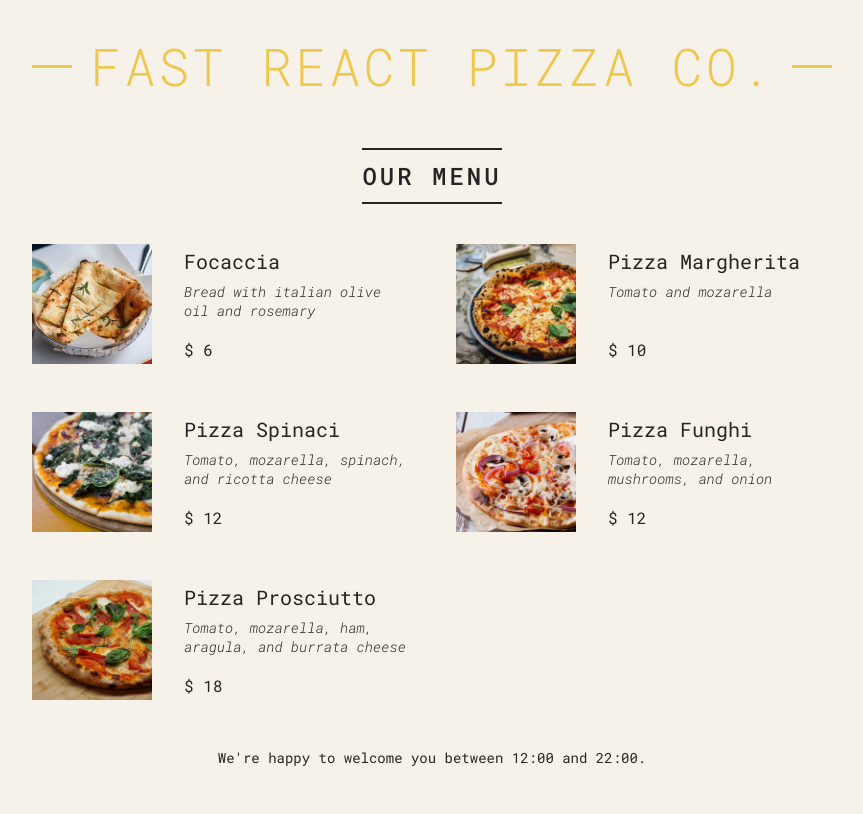
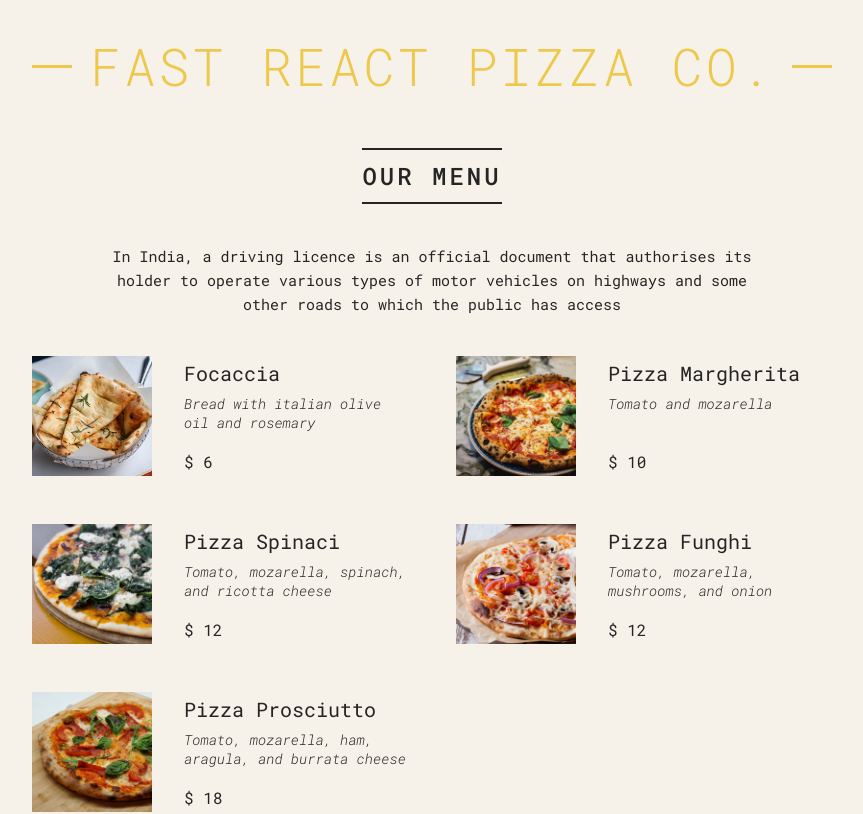
Before and after one commit to Ritesh-Tiwari/React-classes, a React (Create React App) app in the folder pizza-menu/: page / in a window 1280 px wide. Shown: the top 814 px of the page, without its empty margins (208-1071 px from the left). Built offline with nearby package versions, Linux system fonts and the light colour scheme.

Commit message:
learn about ract fragments.

```diff
--- a/pizza-menu/src/App.js
+++ b/pizza-menu/src/App.js
@@ -74,12 +74,23 @@
     <main className="menu">
       <h2>Our Menu</h2>
       {numPizzas > 0 ? (
-        <ul className="pizzas">
-          {pizzas.map((pizza) => (
-            <Pizza pizzaObj={pizza} key={pizza.name} />
-          ))}
-        </ul>
-      ) : <p>We're still working on our menu. Please come back later :) </p>}
+        // react Fragments (<>--</>)
+        <>
+          <p>
+            In India, a driving licence is an official document that authorises
+            its holder to operate various types of motor vehicles on highways
+            and some other roads to which the public has access
+          </p>
+
+          <ul className="pizzas">
+            {pizzas.map((pizza) => (
+              <Pizza pizzaObj={pizza} key={pizza.name} />
+            ))}
+          </ul>
+        </>
+      ) : (
+        <p>We're still working on our menu. Please come back later :) </p>
+      )}
 
       {/* <Pizza
         name="Pizza Spinaci"
@@ -97,20 +108,20 @@
     </main>
   );
 }
-function Pizza(props) {
-  console.log(props);
-  if (props.pizzaObj.soldOut) return null;
+function Pizza({ pizzaObj }) {
+  console.log(pizzaObj);
+  if (pizzaObj.soldOut) return null;
   return (
     <li className="pizza">
       <img
-        src={props.pizzaObj.photoName}
+        src={pizzaObj.photoName}
         className="img-fluid rounded-top"
-        alt={props.pizzaObj.name}
+        alt={pizzaObj.name}
       />
       <div>
-        <h3>{props.pizzaObj.name}</h3>
-        <p>{props.pizzaObj.ingredients}</p>
-        <span> $ {props.pizzaObj.price}</span>
+        <h3>{pizzaObj.name}</h3>
+        <p>{pizzaObj.ingredients}</p>
+        <span> $ {pizzaObj.price}</span>
       </div>
     </li>
   );
@@ -126,24 +137,27 @@
   // else alert("Sorry We're closed");
   return (
     <footer className="footer">
-
       {/* ternaries operaters */}
 
       {isOpen ? (
         <Order colseHours={colseHour} />
-      ) : (<p>We're happy to welcome you between {openHour}:00 and {colseHour}:00. </p>)}
+      ) : (
+        <p>
+          We're happy to welcome you between {openHour}:00 and {colseHour}:00.{" "}
+        </p>
+      )}
     </footer>
   );
   // return React.createElement("footer", null, "We're currently open !");
 }
 
-function Order(props) {
+function Order({ colseHours }) {
   return (
     <div className="order">
-      <p>We're Open until {props.colseHours}:00. Come visit us or order online.</p>
+      <p>We're Open until {colseHours}:00. Come visit us or order online.</p>
       <button className="btn">Order</button>
     </div>
-  )
+  );
 }
 
 export default App;
```
